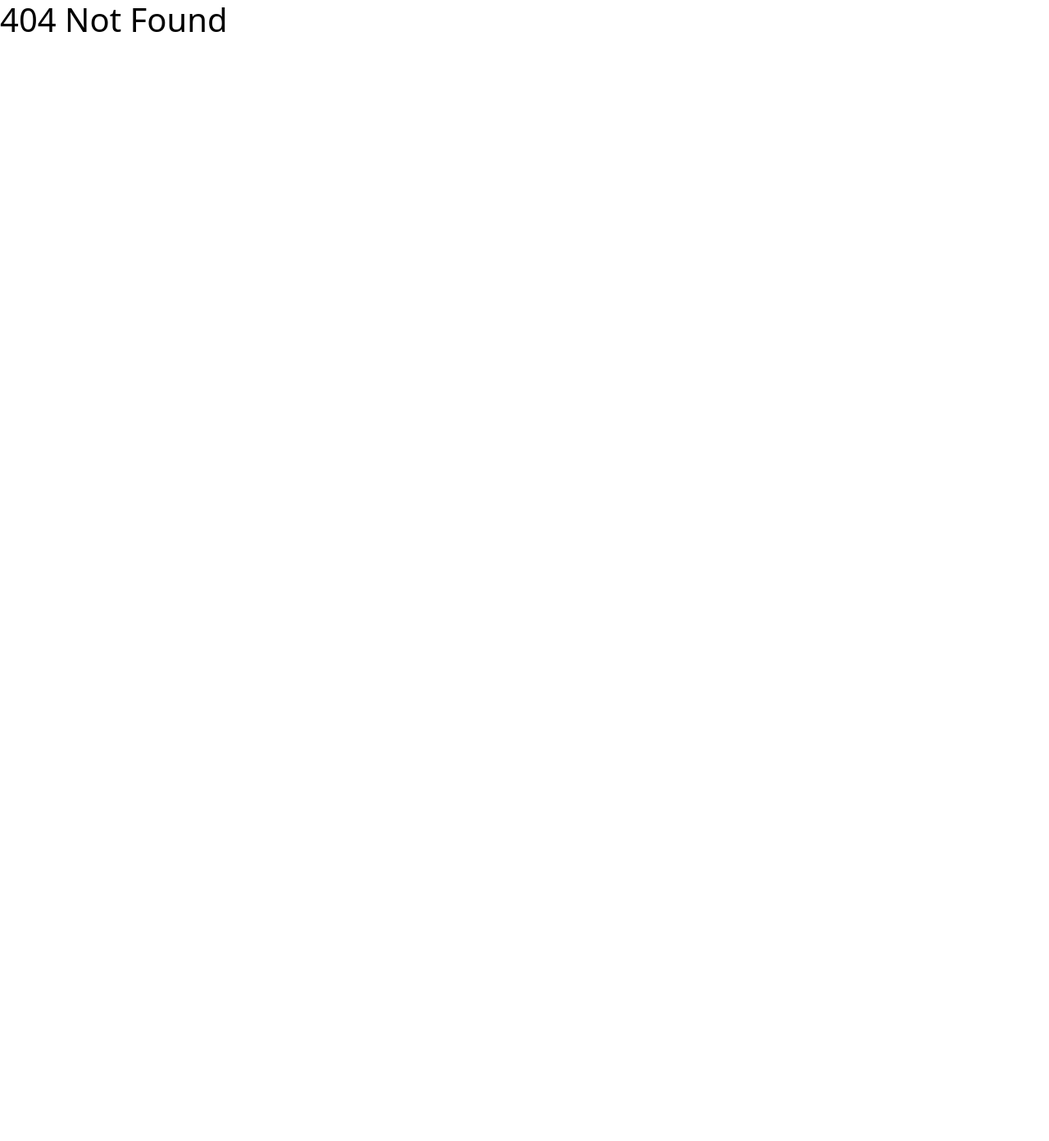
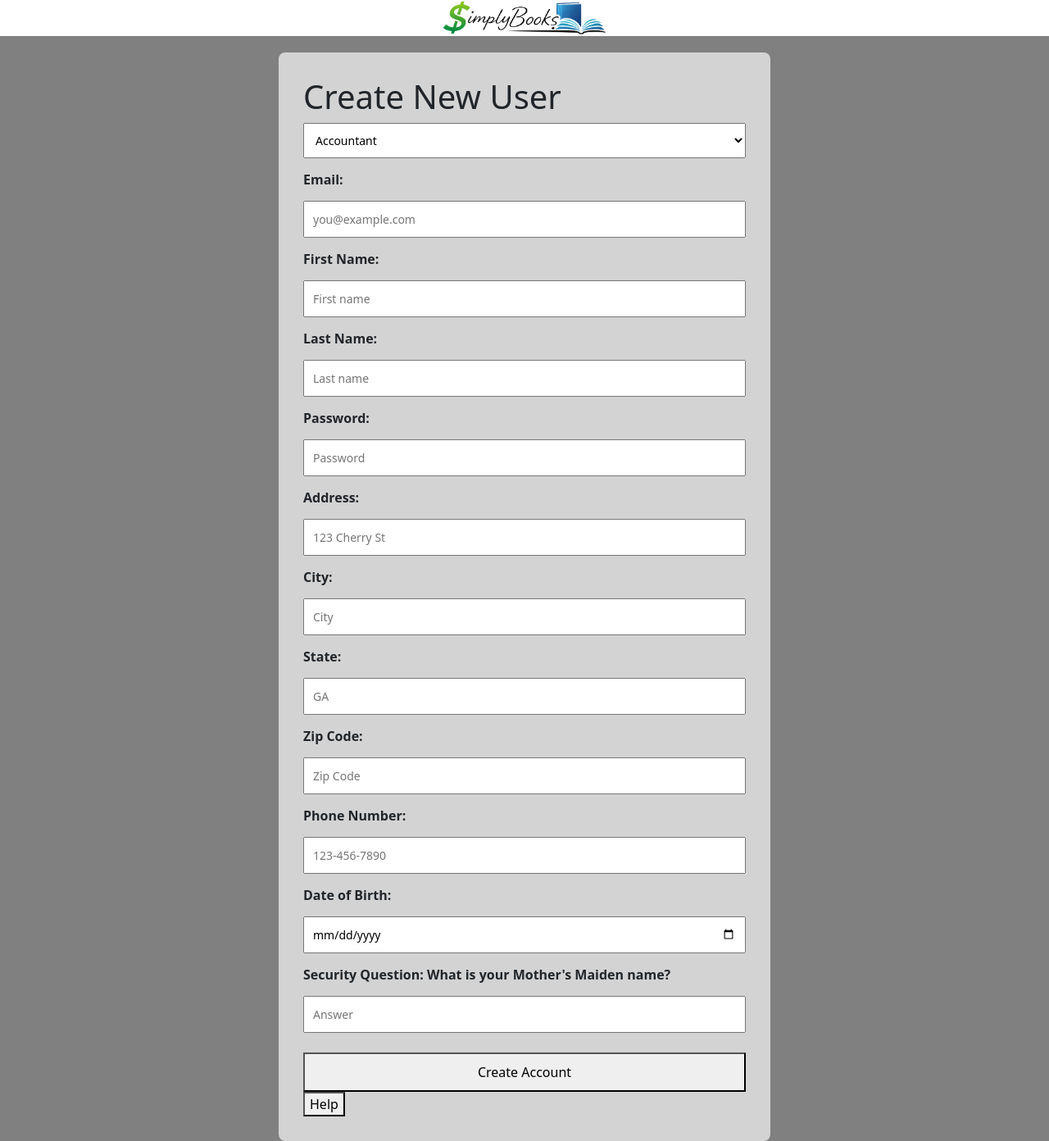
Before and after one commit to Dameon-J-Jones/SimplyBooks, a React (Vite) app: page /EditUser in a window 1280 px wide. Before the commit this address had no page. Shown: the whole page at 82% size. Before the commit the page ends 800 px from the top, so only its background shows below. Built offline with nearby package versions, Linux system fonts and the light colour scheme.

Commit message:
fixed some css and added a edit user info button

```diff
--- a/src/App.jsx
+++ b/src/App.jsx
@@ -12,6 +12,7 @@ import UserList from "./pages/UserList";
 import RequireAuth from "./components/RequireAuth";
 import ChartOfAccounts from "./pages/ChartOfAccounts";
 import Ledger from "./pages/Ledger";
+import EditUserInfo from "./pages/EditUserInfo";
 export default function App() {
   return (
 
@@ -31,7 +32,7 @@ export default function App() {
         <Route path="/UserList" element={<UserList/>}/>
         <Route path="/accounts" element={<ChartOfAccounts />} />
         <Route path="/ledger/:id" element={<Ledger />} />
-
+        <Route path="/EditUser" element={<EditUserInfo />} />
         {/* catch-all */}
         <Route path="*" element={<h1 style={{ color: "black" }}>404 Not Found</h1>} />
       </Routes>
--- /dev/null
+++ b/src/pages/EditUserInfo.jsx
@@ -0,0 +1,268 @@
+import LongLogo from "../components/LongLogo";
+import "./CreateAccount.css";
+import { useState, useRef, useEffect } from "react";
+import { useNavigate } from "react-router-dom";
+import api from "../api/axios";
+import { makeUsername } from "../utils/MakeUsername";
+import 'react-tooltip/dist/react-tooltip.css';
+import { Tooltip } from "react-tooltip";
+
+export default function EditUserInfo() {
+
+  const userRef =useRef();
+  const errRef = useRef();
+
+   const [userFocus, setUserFocus] = useState(false)
+   const [message, setMessage] = useState("");
+   const [errorMessage, setErrorMessage] = useState("");
+   const navigate = useNavigate();
+   const [isPopupOpen, setPopupOpen] = useState (false);
+
+  const [formData, setFormData] = useState({
+    userType: "Accountant",
+    firstName: "",
+    lastName: "",
+    username: "",
+    email: "",
+    password: "",
+    address: "",
+    city: "",
+    state: "",
+    zip: "",
+    phone: "",
+    dob: "",
+    securityAnswer: ""
+  });
+
+
+
+ //checks password to see if it meets rules
+function checkPassword(password){
+    const passwordRegex = /^[A-Za-z](?=.*[A-Za-z])(?=.*[0-9])(?=.*[^A-Za-z0-9]).{7,}$/;
+
+if (!passwordRegex.test(password)) {
+  alert("Password must be 8+ characters, start with a letter, and include a letter, number, and special character.");
+  return false;
+}
+
+return true
+}
+
+
+async function handleSubmit(e) {
+  e.preventDefault();
+
+  if (!checkPassword(formData.password)) {
+    setErrorMessage(
+      "Password must have 1 uppercase, 1 number, and 1 special character."
+    );
+    return;
+  }
+
+  try {
+    const username = makeUsername(formData.firstName, formData.lastName);
+
+    // ensure all required fields are non-empty
+    const payload = { ...formData, username };
+    console.log("Sending payload:", payload); //debug line
+
+    const response = await api.post("/users", payload);
+    console.log("User created:", response.data);
+
+    setMessage("Account created successfully!");
+    setTimeout(() => navigate("/login"), 2000);
+  } catch (err) {
+    console.error("Error creating account:", err.response?.data || err);
+    alert(err.response?.data?.message || "Server error");
+  }
+}
+
+  function handleChange(e) {
+    setFormData({
+      ...formData,
+      [e.target.name]: e.target.value
+    });
+  }
+
+  return (
+    <>
+      <div className="logo"><LongLogo /></div>
+      <Tooltip id="tooltipA"/>
+      <div className="create-account-container">
+        {/*Popup  Template*/}
+      {isPopupOpen &&
+      (
+        <div className="PopDiv">
+          <p>
+            There are a few things you'll need to create an account.
+            Firstly, you'll need to choose what type of account you wish
+            to create.
+          </p>
+          <p>
+            Accountant Type accounts are the accounts of the standard user.
+            You'll have access to our main accounting services
+          </p>
+          <p>
+            Manager type accounts are used by managers, and they feature
+            multiple user management tools
+          </p>
+          <p>
+            Administrator Type accounts feature high level moderation tools.
+          </p>
+          <p>
+            After Selecting the account type and filling in the information fields
+            Your request will be sent to an administrator for approval.
+          </p>
+          <button onClick={() => setPopupOpen(false)}>Close</button>
+        </div>
+      )
+      }
+        <div className="buttons-container">
+          <h1>Create New User</h1>
+            {message && <div className="success-message">{message}</div>}
+            { errorMessage && <div className="error-message">{errorMessage}</div>}
+          <form className="create-form" onSubmit={handleSubmit}>
+            {/* user type */}
+            <select
+              name="userType"
+              data-tooltip-id="tooltipA"
+              data-tooltip-content="Choose The User Type For Your Account"
+              data-tooltip-place="top"
+              value={formData.userType}
+              onChange={handleChange}
+               required
+
+            >
+              <option value="Accountant">Accountant</option>
+              <option value="Manager">Manager</option>
+              <option value="Administrator">Administrator</option>
+            </select>
+
+            <label htmlFor="email">Email:</label>
+            <input
+              type="email"
+              id="email"
+              name="email"
+              value={formData.email}
+              onChange={handleChange}
+              placeholder="you@example.com"
+              required
+            />
+
+            <label htmlFor="firstName">First Name:</label>
+            <input
+              type="text"
+              id="firstName"
+              name="firstName"
+              value={formData.firstName}
+              onChange={handleChange}
+              placeholder="First name" required
+            />
+
+            <label htmlFor="lastName">Last Name:</label>
+            <input
+              type="text"
+              id="lastName"
+              name="lastName"
+              value={formData.lastName}
+              onChange={handleChange}
+              placeholder="Last name" required
+            />
+
+            <label htmlFor="password">Password:</label>
+            <input
+              type="password"
+              id="password"
+              name="password"
+              value={formData.password}
+              onChange={handleChange}
+              placeholder="Password" required
+            />
+
+            <label htmlFor="address">Address:</label>
+            <input
+              type="text"
+              id="address"
+              name="address"
+              value={formData.address}
+              onChange={handleChange}
+              placeholder="123 Cherry St" required
+            />
+
+            <label htmlFor="city">City:</label>
+            <input
+              type="text"
+              id="city"
+              name="city"
+              value={formData.city}
+              onChange={handleChange}
+              placeholder="City" required
+            />
+
+            <label htmlFor="state">State:</label>
+            <input
+              type="text"
+              id="state"
+              name="state"
+              value={formData.state}
+              onChange={handleChange}
+              placeholder="GA" required
+            />
+
+            <label htmlFor="zip">Zip Code:</label>
+            <input
+              type="number"
+              id="zip"
+              name="zip"
+              value={formData.zip}
+              onChange={handleChange}
+              placeholder="Zip Code" required
+            />
+
+            <label htmlFor="phone">Phone Number:</label>
+            <input
+              type="tel"
+              id="phone"
+              name="phone"
+              value={formData.phone || ""}
+              onChange={handleChange}
+              placeholder="123-456-7890"
+              required
+            />
+
+            <label htmlFor="dob">Date of Birth:</label>
+            <input
+              type="date"
+              id="dob"
+              name="dob"
+              value={formData.dob}
+              onChange={handleChange} required
+            />
+
+            <label htmlFor="securityAnswer">
+              Security Question: What is your Mother's Maiden name?
+            </label>
+            <input
+              type="text"
+              id="securityAnswer"
+              name="securityAnswer"
+              value={formData.securityAnswer}
+              onChange={handleChange}
+              placeholder="Answer" required
+            />
+
+            {/* submit */}
+            <button type="submit" className="submit-button"
+            data-tooltip-id="tooltipA"
+            data-tooltip-content="Create Your Account"
+            data-tooltip-place="top"
+            >
+              Create Account
+            </button>
+          </form>
+          <button onClick={() => setPopupOpen(true)}>Help </button>
+        </div>
+      </div>
+    </>
+  );
+}
--- a/src/pages/UserList.css
+++ b/src/pages/UserList.css
@@ -14,8 +14,8 @@ padding-left: 20px;
 padding-right:20px;
 }
 .user-table-container {
-  margin-top: 20px;
   overflow-x: auto;
+  padding-top: 20px;
 }
 
 .user-table {
@@ -25,6 +25,7 @@ padding-right:20px;
   color: white;
   border-radius: 8px;
   overflow: hidden;
+  margin-top: 40px;
 }
 
 .user-table th {
@@ -46,13 +47,18 @@ padding-right:20px;
   display: flex;
   justify-content: center;
   align-items: center;
-
   box-sizing: border-box;
   background-color: #ffffff;
   position: fixed;
-  top: 70px;
-  left: 0;
+  box-shadow: 0 2px 4px rgba(0,0,0,0.1);
+  margin-top: -75px;
+}
 
+.edit-user-button, .edit-user-link{
+  margin: 5px 0px;
+  padding: 10px 100px;
+  display: flex;
+  justify-content: center; /* Centers horizontally */
+  align-items: center;
 
-  box-shadow: 0 2px 4px rgba(0,0,0,0.1);
 }
--- a/src/pages/UserList.jsx
+++ b/src/pages/UserList.jsx
@@ -74,7 +74,7 @@ useEffect(() => {
   fetchUsers();
 }, []);
 
-return (
+return (<>
 <div className="user-table-container">
       <div className="navBar">
         <Link to="/UserList">
@@ -144,7 +144,16 @@ return (
       })}
     </tbody>
   </table>
+
 </div>
+<Link to="/EditUser" className="edit-user-link">
+  <button type="button" className="edit-user-button"
+          data-tooltip-id="tooltipA"
+          data-tooltip-content="User List"
+          data-tooltip-place="bottom"
+          >Edit User Info</button>
+          </Link>
+          </>
 );
 };
 
```
